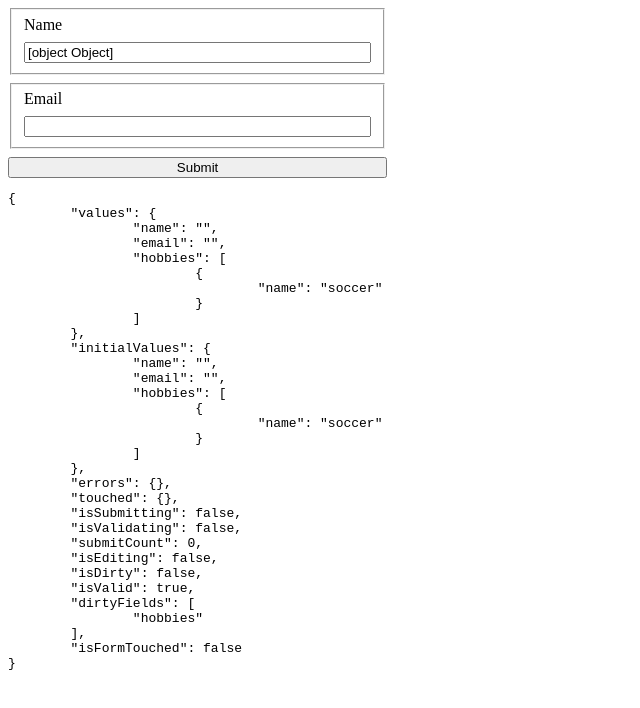
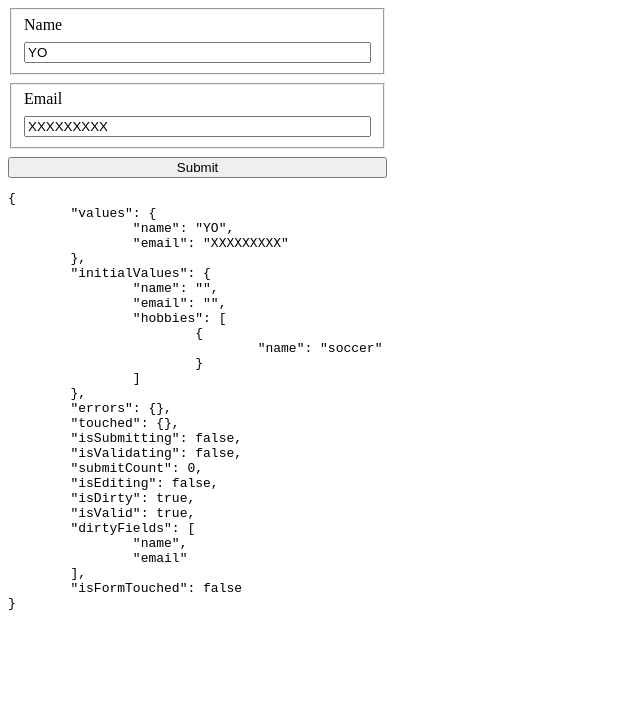
Before and after one commit to johnsonav1992/formularity, a React (Vite) app: page / in a window 1280 px wide. Shown: the top 708 px of the page, without its empty margins (0-640 px from the left). Built offline with nearby package versions, Linux system fonts and the light colour scheme.

Commit message:
add noinfer

```diff
--- a/src/useFormularity.ts
+++ b/src/useFormularity.ts
@@ -18,7 +18,10 @@ import {
     , FormularityProps
     , ValidationHandler
 } from './types';
-import { DeepKeys } from './utilityTypes';
+import {
+    DeepKeys
+    , NoInfer
+} from './utilityTypes';
 
 // Hooks
 import { useEventCallback } from './useEventCallback';
@@ -68,7 +71,7 @@ export type UseFormularityParams<TFormValues extends FormValues> = {
      * override desired values if your logic is not set up properly.
      *
      */
-    valuesInitializer?: TFormValues;
+    valuesInitializer?: NoInfer<TFormValues>;
     /**
      * Submit handler for the form. This is called when the form is submitted.
      */
--- a/src/utilityTypes.ts
+++ b/src/utilityTypes.ts
@@ -1,6 +1,8 @@
 export type Prettify<T> = {
     [K in keyof T]: T[K];
 } & {};
+
+export type NoInfer<T> = [T][T extends unknown ? 0 : never];
 
 export type EmptyObject = Record<string, never>;
 export type UnsubScribeFn = () => void;
--- a/testApp/AnotherTest.tsx
+++ b/testApp/AnotherTest.tsx
@@ -24,12 +24,20 @@ const formStore = createFormStore( initialValues );
 const AnotherTest = () => {
     const formularity = useFormularity( { formStore } );
 
+    const init = {
+        name: 'YO'
+        , email: 'XXXXXXXXX'
+        // , hobbies: [
+        //     { name: 'soccer' }
+        // ]
+    };
+
     return (
         <div>
             <Formularity
                 formStore={ formStore }
                 onSubmit={ values => alert( JSON.stringify( values, null, '\t' ) ) }
-                // valuesInitializer={ init }
+                valuesInitializer={ init }
                 validationSchema={ zodAdapter( validationSchema ) }
             >
                 { ( {
@@ -53,8 +61,7 @@ const AnotherTest = () => {
                         >
                             <label htmlFor='name'>Name</label>
                             <Field
-                                name='hobbies[3]'
-                                value={ { name: 'yo' } }
+                                name='name'
                                 showErrors
                                 errorStyles={ { color: 'red' } }
                             />
```
